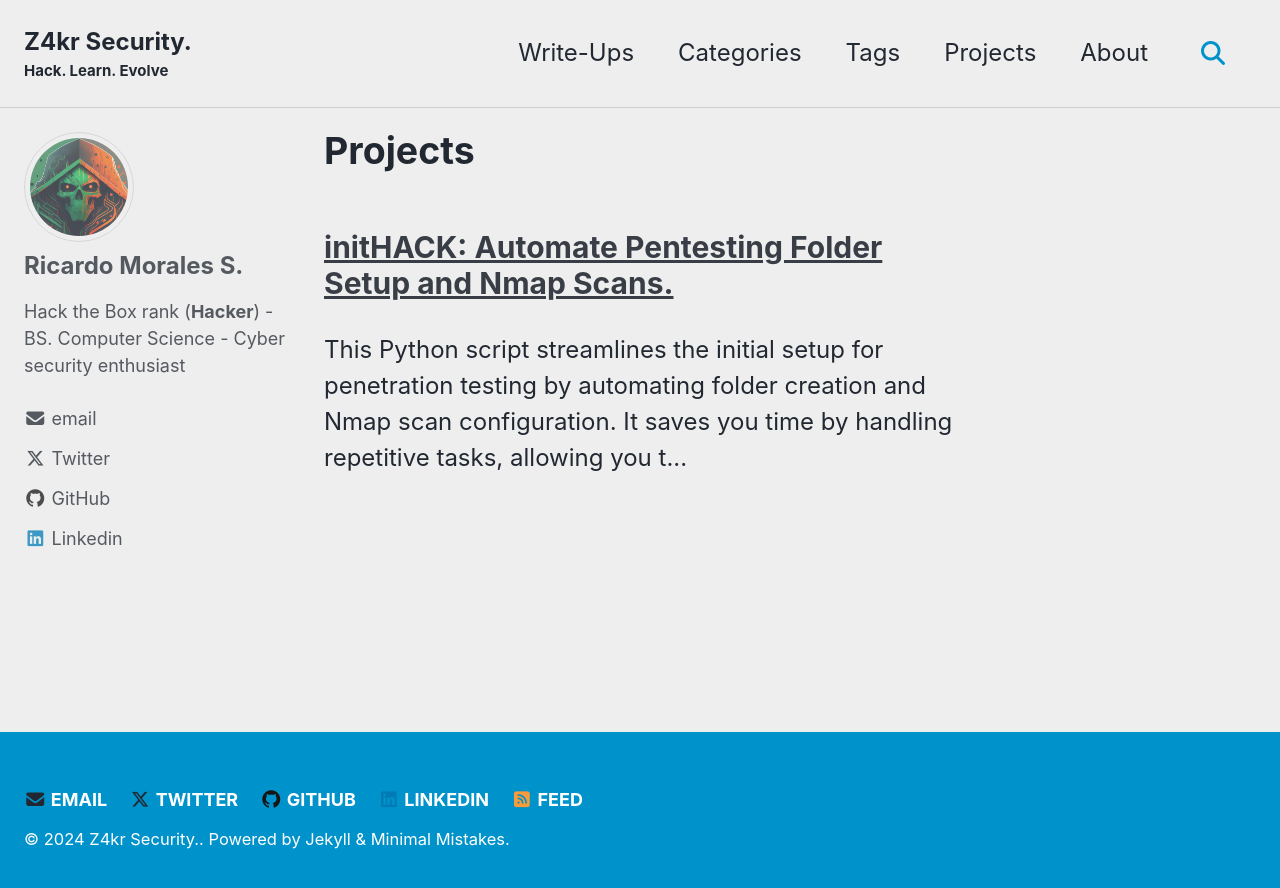
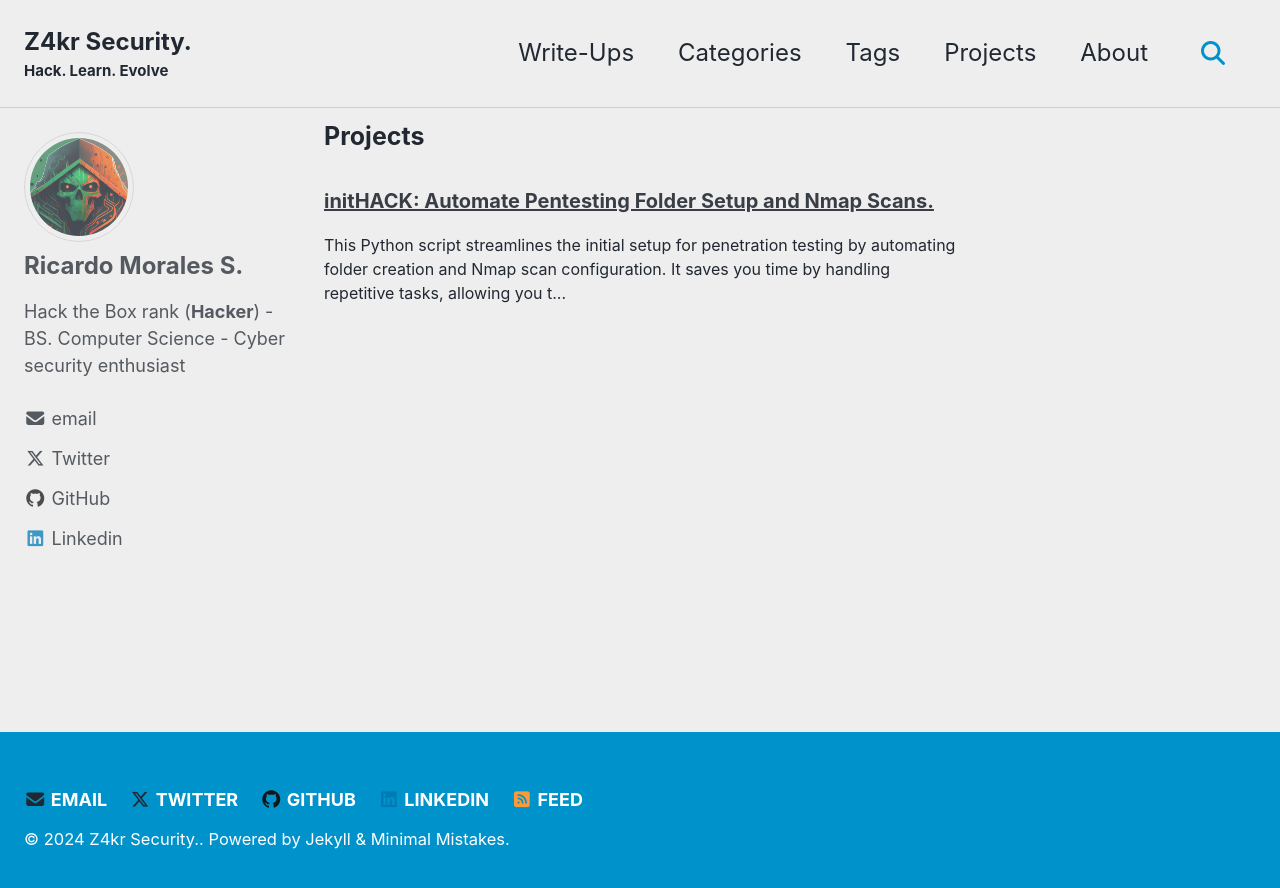
Before and after one commit to Z4kr-Sec/Z4kr-Sec.github.io, a Jekyll site: the page built from _pages/Projects.md, in a window 1280 px wide. Shown: the top 888 px of the page. Built offline with Jekyll 4.4.1, drawn with Linux system fonts in a browser that asks for light colours; cached includes are drawn as plain includes.

Commit message:
css 3 :)

```diff
--- a/assets/css/main.scss
+++ b/assets/css/main.scss
@@ -12,7 +12,9 @@ search: false
 body {
     font-size: 24px; /* Adjust the font size as needed */
   }
-
-article, archive {
+.archive {
     font-size: 16px;
 }
+article {
+    font-size: 16px;
+}
```
